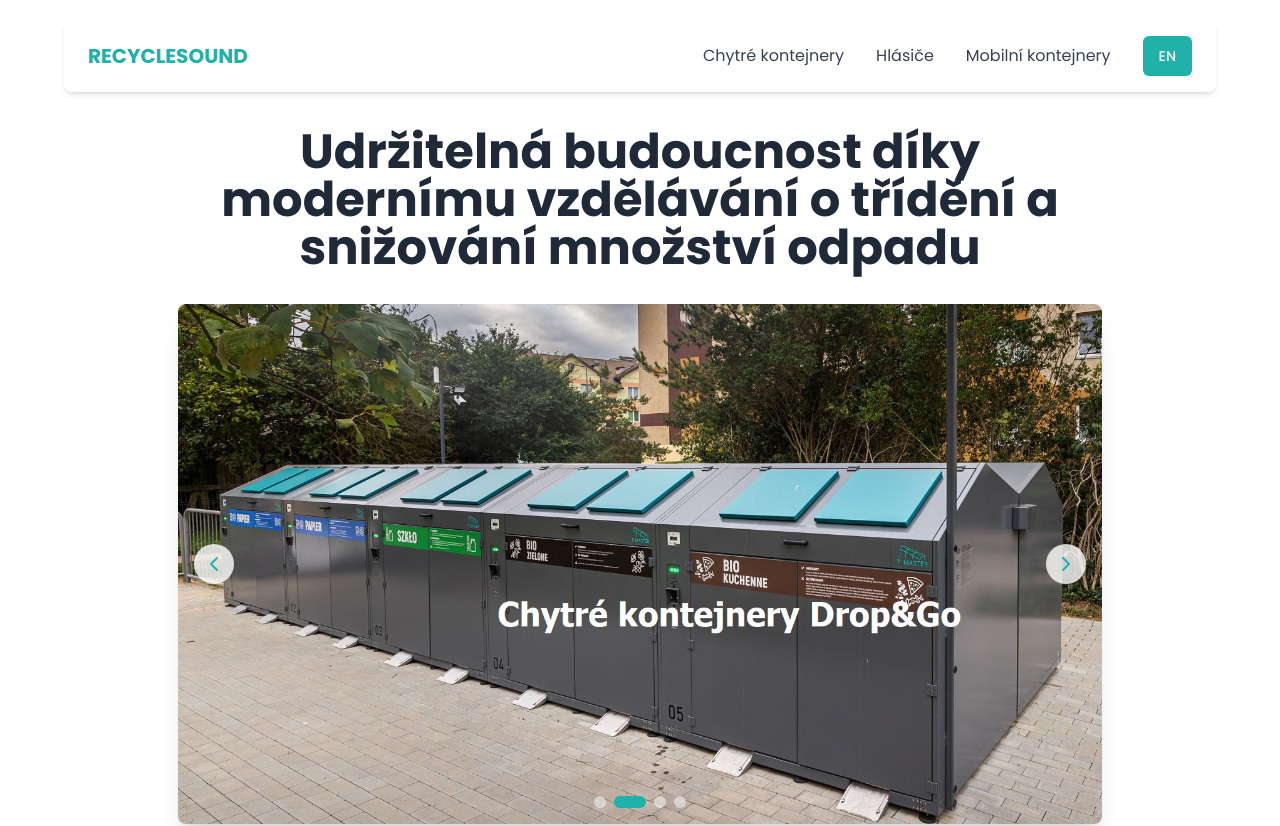
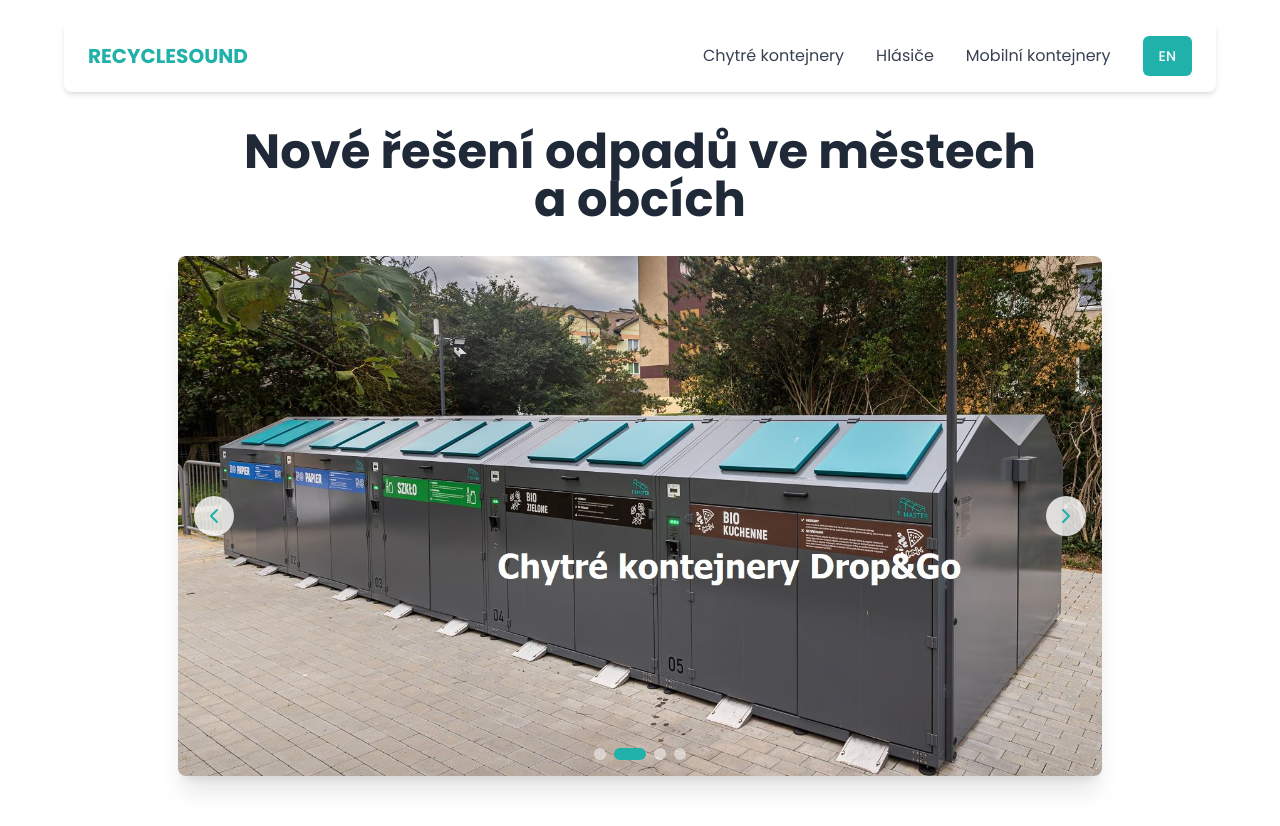
Before and after one commit to vachuska1/recyclesoundui, a Next.js app: page / in a window 1280 px wide. Shown: the top 826 px of the page. Built offline with nearby package versions, Linux system fonts and the light colour scheme.

Commit message:
Update page.tsx
prepis textu

```diff
--- a/app/page.tsx
+++ b/app/page.tsx
@@ -29,7 +29,7 @@ export default function Home() {
         detectors: "Hlásiče",
       },
       hero: {
-        title: "Udržitelná budoucnost díky modernímu vzdělávání o třídění a snižování množství odpadu",
+        title: "Nové řešení odpadů ve městech a obcích",
       },
       smartContainers: {
         title: "Chytré kontejnery Drop&Go a WASTE HOUSE",
@@ -94,7 +94,7 @@ export default function Home() {
         detectors: "Alarms",
       },
       hero: {
-        title: "Sustainable future thanks to modern education about sorting and reducing the amount of waste",
+        title: "New waste solutions in cities and municipalities",
       },
       smartContainers: {
         title: "Smart containers Drop&Go and WASTE HOUSE",
```
